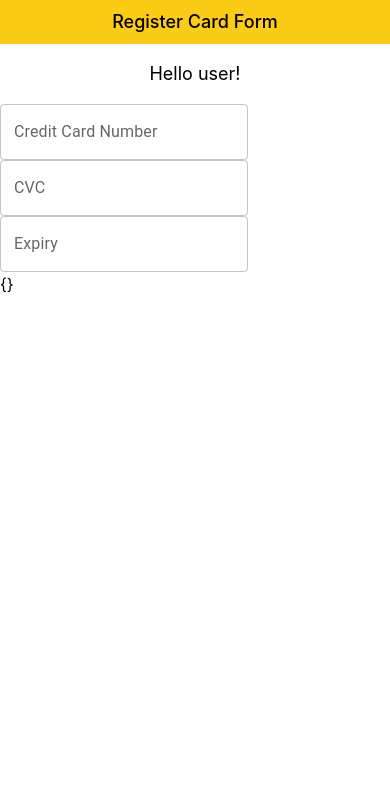
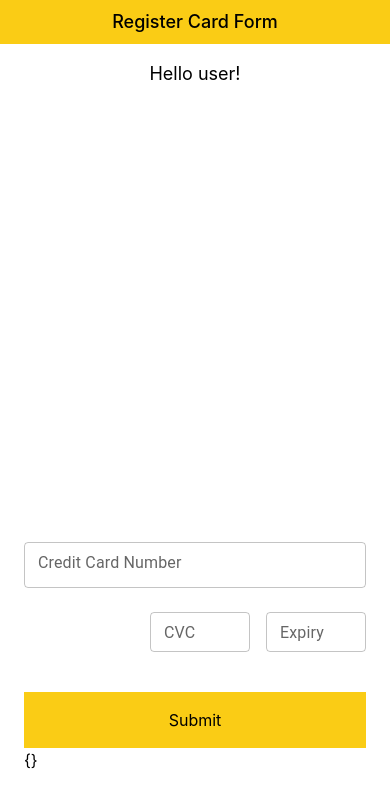
Before and after one commit to cnzlizhong/react-register-card-app, a React (Create React App) app: page / in a window 390 px wide. Shown: the top 806 px of the page. Built offline with nearby package versions, Linux system fonts and the light colour scheme.

Commit message:
Responsive design for form

```diff
--- a/src/components/RegisterCard/RegisterCard.tsx
+++ b/src/components/RegisterCard/RegisterCard.tsx
@@ -11,7 +11,9 @@ const RegisterCard = () => {
     <div className="w-full h-full flex flex-col items-center">
       <Header headerText="Register Card Form" />
       <Greeting />
-      <RegisterCardForm onSubmit={handleSubmit} />
+      <div className="w-full flex-grow pb-12 flex flex-col items-center justify-end sm:justify-center">
+        <RegisterCardForm onSubmit={handleSubmit} />
+      </div>
     </div>
   );
 };
--- a/src/components/RegisterCard/RegisterCardForm.tsx
+++ b/src/components/RegisterCard/RegisterCardForm.tsx
@@ -9,18 +9,24 @@ const RegisterCardForm = ({
 }: {
   onSubmit: (data: RegisterCardData) => void;
 }) => {
-  const {
-    control,
-    watch,
-    handleSubmit,
-  } = useForm<RegisterCardData>({mode: 'onTouched'});
+  const { control, watch, handleSubmit } = useForm<RegisterCardData>({
+    mode: "onTouched",
+  });
   const values = watch();
   return (
-    <div>
+    <div className="p-6 w-full sm:w-2/3 max-w-lg">
       <form onSubmit={handleSubmit(onSubmit)}>
-	  	  <CardNumberInput<RegisterCardData> control={control} name="cardNumber" />
-        <CvcInput<RegisterCardData> control={control} name="cvc" />
-        <ExpiryDateInput<RegisterCardData> control={control} name="expiry" />
+        <div className="mb-6">
+          <CardNumberInput<RegisterCardData>
+            control={control}
+            name="cardNumber"
+          />
+        </div>
+        <div className="flex justify-end mb-10">
+          <div className="inline-block w-1/3 max-w-[100px] mr-4"><CvcInput<RegisterCardData> control={control} name="cvc" /></div>
+          <div className="inline-block w-1/3 max-w-[100px]"><ExpiryDateInput<RegisterCardData> control={control} name="expiry" /></div>
+        </div>
+        <input type="submit" className="p-4 bg-yellow-400 block w-full cursor-pointer" />
       </form>
       <div>{JSON.stringify(values, undefined, 2)}</div>
     </div>
--- a/src/components/shared/NumberFormattedInput.tsx
+++ b/src/components/shared/NumberFormattedInput.tsx
@@ -28,7 +28,7 @@ const NumberFormattedInput = <TFormFields extends FieldValues>({
   shouldUnregister,
   placeholder,
   mask,
-  returnStringValue = false
+  returnStringValue = false,
 }: UseControllerProps<TFormFields> & CustomInputProps): JSX.Element => {
   const {
     field: { onChange, onBlur, name: inputName, ref, value },
@@ -57,6 +57,8 @@ const NumberFormattedInput = <TFormFields extends FieldValues>({
       error={!!error}
       helperText={error?.message}
       customInput={TextField}
+      fullWidth
+      size="small"
     />
   );
 };
--- a/src/index.css
+++ b/src/index.css
@@ -2,7 +2,8 @@
 @tailwind components;
 @tailwind utilities;
 
-html, body {
+html,
+body {
   margin: 0;
   height: 100%;
 }
@@ -13,14 +14,19 @@ html, body {
 }
 
 body {
-  font-family: -apple-system, BlinkMacSystemFont, 'Segoe UI', 'Roboto', 'Oxygen',
-    'Ubuntu', 'Cantarell', 'Fira Sans', 'Droid Sans', 'Helvetica Neue',
+  font-family: -apple-system, BlinkMacSystemFont, "Segoe UI", "Roboto", "Oxygen",
+    "Ubuntu", "Cantarell", "Fira Sans", "Droid Sans", "Helvetica Neue",
     sans-serif;
   -webkit-font-smoothing: antialiased;
   -moz-osx-font-smoothing: grayscale;
 }
 
 code {
-  font-family: source-code-pro, Menlo, Monaco, Consolas, 'Courier New',
+  font-family: source-code-pro, Menlo, Monaco, Consolas, "Courier New",
     monospace;
 }
+
+input#cardNumber {
+  font-size: 20px;
+  letter-spacing: 4px;
+}
```
